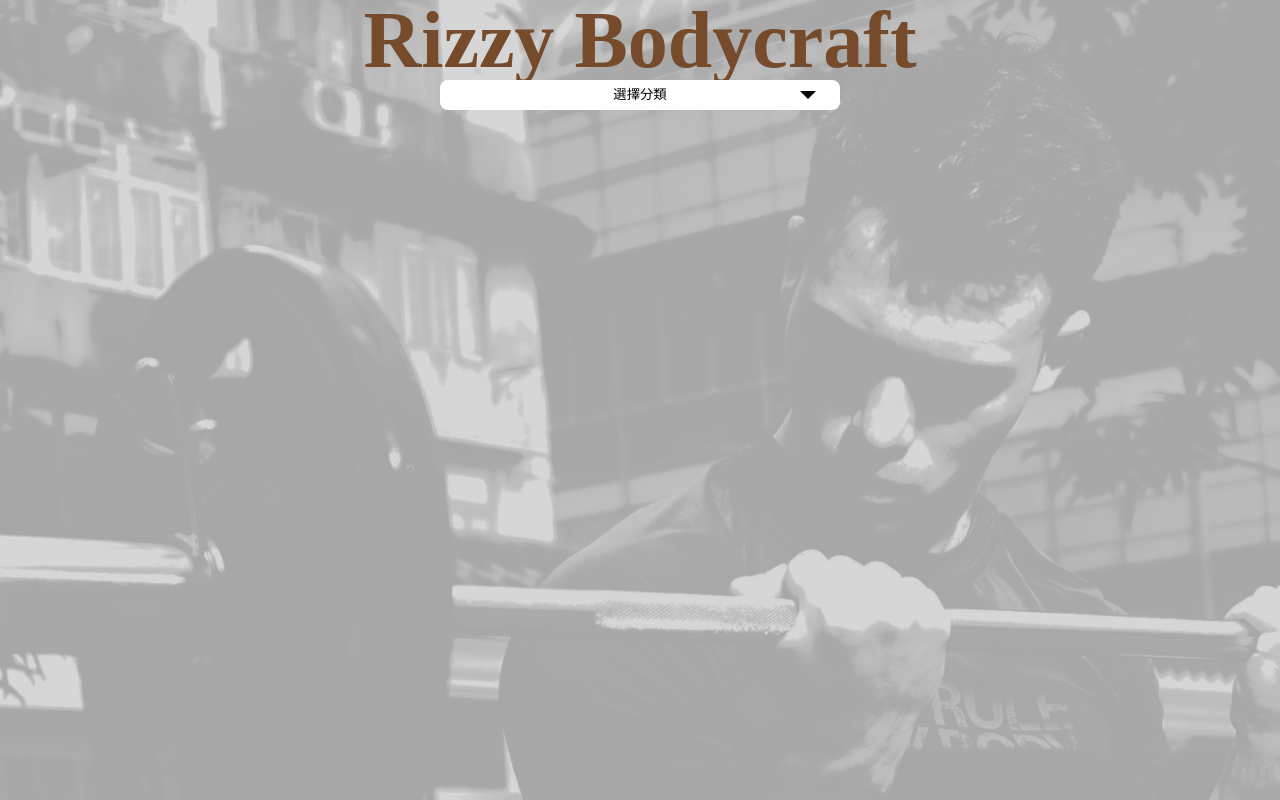
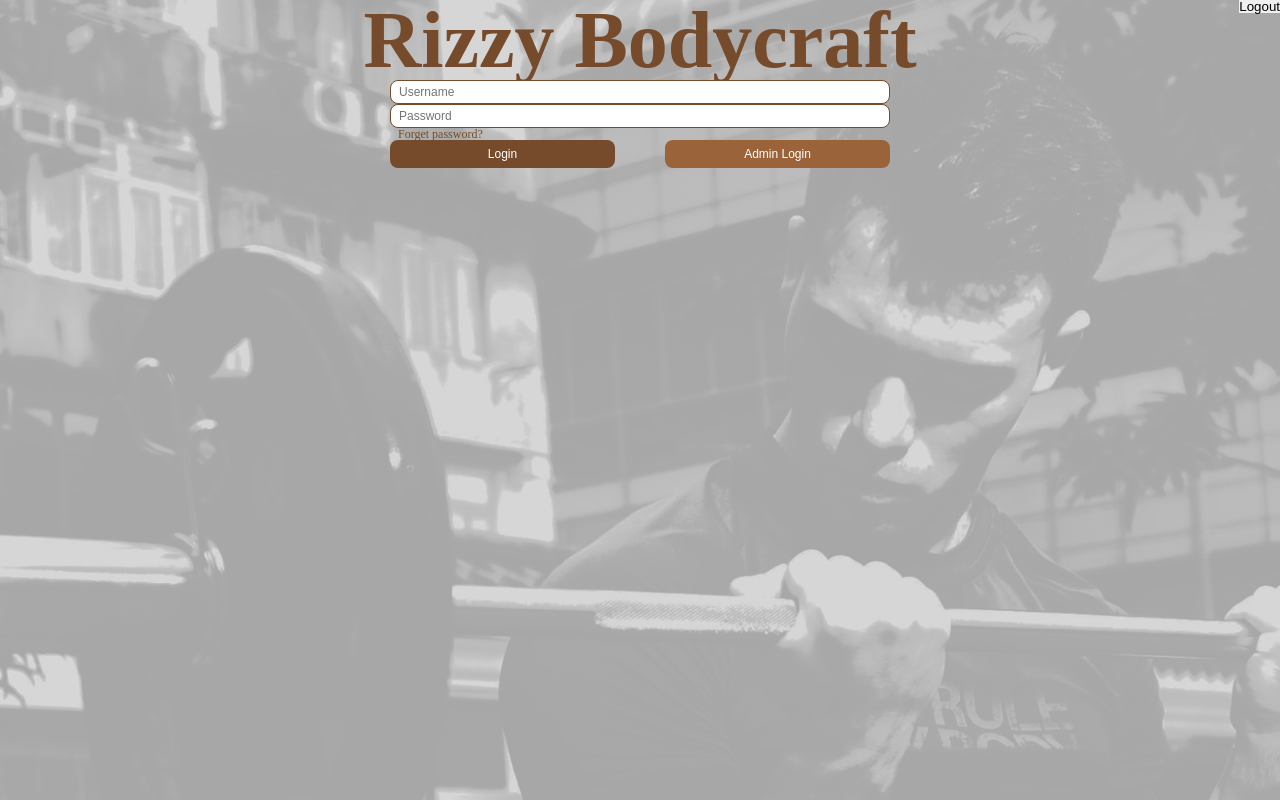
Before and after one commit to smellypotato/rizzy-bodycraft-record, a React (Create React App) app: page /login in a window 1280 px wide. Built offline with nearby package versions, Linux system fonts and the light colour scheme; no server answers.

Commit message:
add auth

```diff
--- a/package.json
+++ b/package.json
@@ -11,6 +11,7 @@
     "@types/node": "^16.18.11",
     "@types/react": "^18.0.26",
     "@types/react-dom": "^18.0.10",
+    "firebase": "^9.16.0",
     "react": "^18.2.0",
     "react-dom": "^18.2.0",
     "react-router-dom": "^6.6.2",
--- a/src/App.tsx
+++ b/src/App.tsx
@@ -1,14 +1,37 @@
-import { Route, Routes } from "react-router-dom";
+import { useEffect } from "react";
+import { Route, Routes, useNavigate } from "react-router-dom";
+import { Menu } from "./components/Menu/Menu";
+import Firebase from "./firebase";
 import { Categories } from "./pages/Admin/Categories/Categories";
+import { StudentList } from "./pages/Admin/StudentList/StudentList";
 import { Login } from "./pages/Login/Login";
 import { Dashboard } from "./pages/User/Dashboard/Dashboard";
 
+// const path = "dashboard";
+const path = "student-list";
+
 const App = () => {
+    const navigate = useNavigate();
+
+    useEffect(() => {
+        const unSubscribeAuthStateChange = Firebase.instance.onAuthStateChanged((user) => {
+            console.log("auth state changed", user);
+            if (user) navigate(`/${path}`);
+            else navigate("/login")
+        })
+        return () => {
+            unSubscribeAuthStateChange();
+        }
+    }, []);
+
     return (
         <div className="App">
+            <Menu />
             <Routes>
-                <Route path="*" element={ <Categories /> } />
-                <Route path="*" element={ <Dashboard /> } />
+                <Route path="/student-list" element={ <StudentList /> } />
+                <Route path="/categories" element={ <Categories /> } />
+                <Route path="/dashboard" element={ <Dashboard /> } />
+                <Route path="/login" element={ <Login /> } />
                 <Route path="*" element={ <Login /> } />
             </Routes>
         </div>
--- a/src/components/DropdownMenu/DropdownMenu.tsx
+++ b/src/components/DropdownMenu/DropdownMenu.tsx
@@ -6,7 +6,7 @@ export const DropdownMenu = (props: { onSelect: (value: string) => void, onOpen:
             <button id="current" onClick={ props.opened? (e) => { props.onClose(); e.stopPropagation(); } : (e) => { props.onOpen(); e.stopPropagation(); } }><div />{ props.current || props.default }<div className="arrow"/></button>
             {   props.opened &&
                 <div id="choices">
-                    { props.choices.map(choice => <button className="choice" onClick={ () => props.onSelect(choice) }>{ choice }</button>) }
+                    { props.choices.map((choice, i) => <button key={ i } className="choice" onClick={ () => props.onSelect(choice) }>{ choice }</button>) }
                     { props.allowAdd && <button className="choice">新增</button> }
                 </div>
             }
--- /dev/null
+++ b/src/components/Menu/Menu.css
@@ -0,0 +1,5 @@
+#menu {
+    position: absolute;
+    top: 0;
+    right: 0;
+}
--- /dev/null
+++ b/src/components/Menu/Menu.tsx
@@ -0,0 +1,10 @@
+import Firebase from "../../firebase";
+import "./Menu.css";
+
+export const Menu = () => {
+    return (
+        <section id="menu">
+            <button onClick={ Firebase.instance.logout }>Logout</button>
+        </section>
+    )
+}
--- /dev/null
+++ b/src/firebase.ts
@@ -0,0 +1,76 @@
+import { FirebaseApp, initializeApp } from "firebase/app";
+import { Auth, getAuth, onAuthStateChanged, signInWithEmailAndPassword, signOut, User } from "firebase/auth";
+import { collection, doc, Firestore, getDoc, getDocs, getFirestore, onSnapshot } from "firebase/firestore";
+
+const firebaseConfig = {
+  apiKey: "AIzaSyDHTYHXBArEA-6bqGFdbqsG1_KLuzGRE2I",
+  authDomain: "rizzy-bodycraft-record.firebaseapp.com",
+  projectId: "rizzy-bodycraft-record",
+  storageBucket: "rizzy-bodycraft-record.appspot.com",
+  messagingSenderId: "930408534506",
+  appId: "1:930408534506:web:127e3be9dd6236d9836293",
+  measurementId: "G-SKFHESV2J6"
+};
+
+export type PendingApplcation = {
+    id: string,
+    name: string,
+    email: string
+    // apply_date:
+}
+
+export default class Firebase {
+
+    private static _inst: Firebase;
+
+    app: FirebaseApp;
+    auth: Auth;
+    firestore: Firestore;
+
+    private constructor() {
+        console.log("initializing firebase");
+        this.app = initializeApp(firebaseConfig);
+        this.auth = getAuth(this.app);
+        this.firestore = getFirestore(this.app)
+    }
+
+    public static get instance() {
+        return Firebase._inst;
+    }
+
+    static init() {
+        if (!Firebase._inst) Firebase._inst = new Firebase();
+    }
+
+    // auth
+
+    async login(email: string, password: string) {
+        await signInWithEmailAndPassword(this.auth, email, password).then(credential => {
+            console.log(credential);
+        }).catch((err: { code: string, message: string } ) => {
+            console.error(err.code);
+        });
+    }
+
+    async logout() {
+        await signOut(Firebase.instance.auth);
+    }
+
+    onAuthStateChanged(callback: (user: User | null) => void) {
+        return onAuthStateChanged(this.auth, user => callback(user));
+    }
+
+    // firestore
+
+    onPendingAccountsChange(callback: (pendings: Array<PendingApplcation>) => void) {
+        return onSnapshot(collection(this.firestore, "application"), collection => {
+            let pendings: Array<PendingApplcation> = [];
+            collection.forEach(application => pendings.push(Object.assign({ id: application.id }, application.data() as { name: string, email: string })));
+            callback(pendings)
+        })
+    }
+
+    async syncPendingAccounts() {
+
+    }
+}
--- a/src/index.css
+++ b/src/index.css
@@ -47,3 +47,8 @@ input {
     font-size: 3rem;
     padding: 1rem 2rem;
 }
+h3 {
+    color: var(--color_prim_light);
+    font-size: 4rem;
+    font-weight: bold;
+}
--- a/src/index.tsx
+++ b/src/index.tsx
@@ -4,6 +4,9 @@ import './index.css';
 import './commonCSS/root.css';
 import App from './App';
 import { BrowserRouter } from 'react-router-dom';
+import Firebase from './firebase';
+
+Firebase.init();
 
 ReactDOM.createRoot(document.getElementById('root') as HTMLElement).render(
     <React.StrictMode>
--- a/src/pages/Login/Login.tsx
+++ b/src/pages/Login/Login.tsx
@@ -1,5 +1,6 @@
 import { useCallback } from "react";
 import { Title } from "../../components/Title/Title";
+import Firebase from "../../firebase";
 import { useInput } from "../../hooks/useInput";
 import "./Login.css";
 
@@ -11,6 +12,10 @@ export const Login = () => {
         set(e.currentTarget.value);
     }, []);
 
+    const onLogin = useCallback(() => {
+        Firebase.instance.login(username, password);
+    }, [username, password]);
+
     return (
         <main id="login">
             <Title />
@@ -19,7 +24,7 @@ export const Login = () => {
                 <input type="text" value={ password } placeholder="Password" onChange={ (e) => onInput(setPassword, e) } />
                 <a id="login-forget">Forget password?</a>
                 <div id="login-buttons">
-                    <button id="user">Login</button><button id="admin">Admin Login</button>
+                    <button id="user" onClick={ onLogin }>Login</button><button id="admin" onClick={ onLogin }>Admin Login</button>
                 </div>
             </section>
         </main>
```
Also changed, not shown: 1 other file (tests, documents, lock files or other folders).
